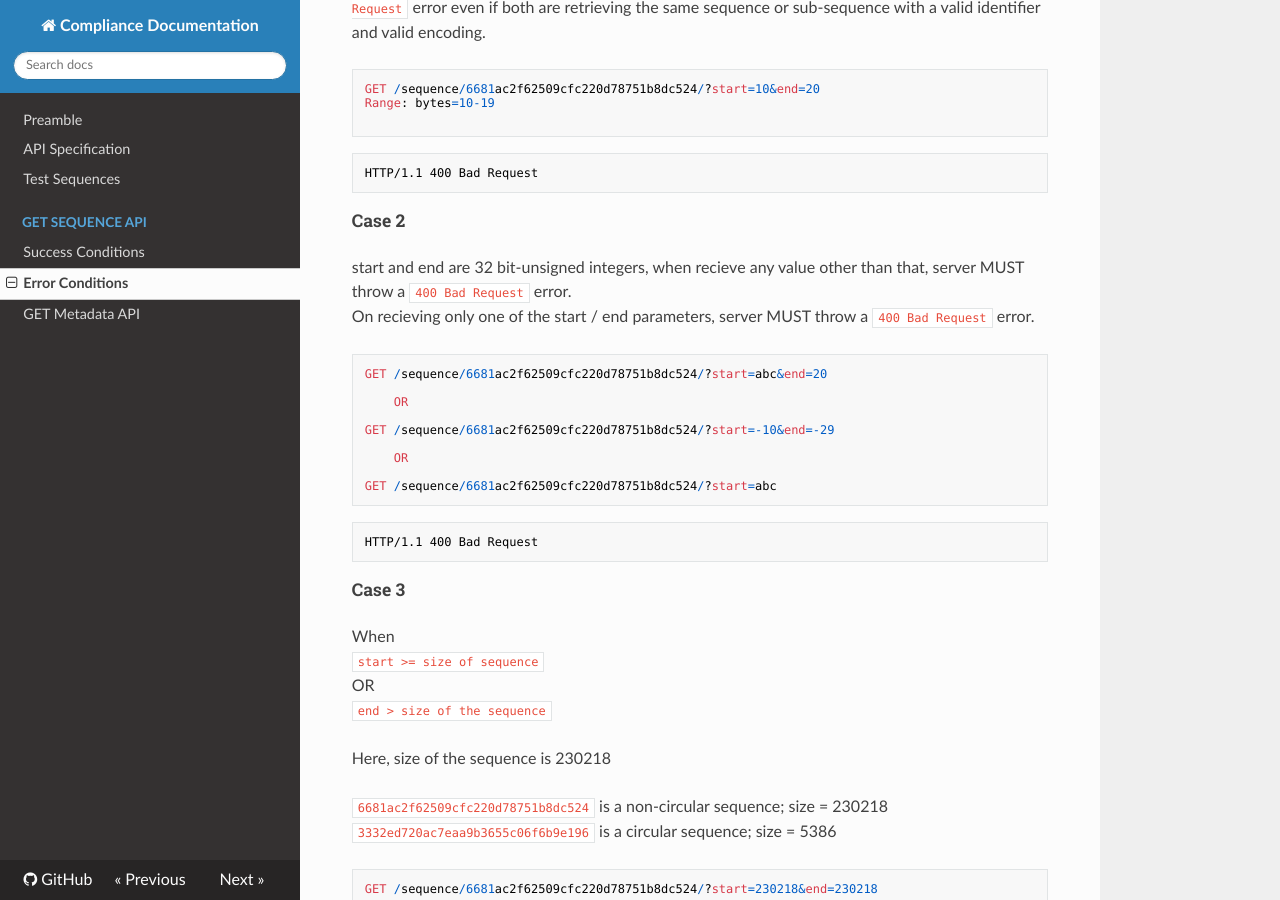
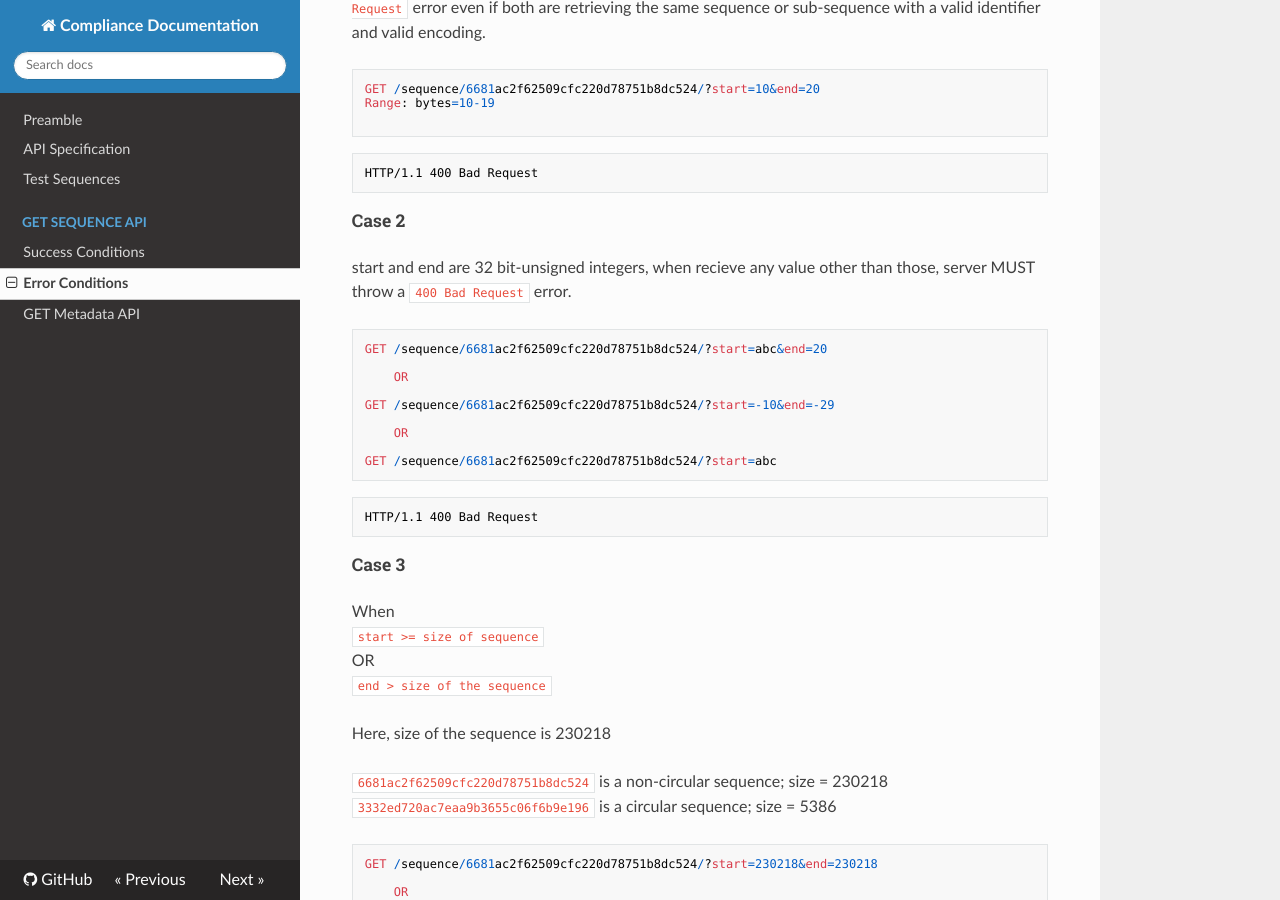
Before and after one commit to ga4gh/refget-compliance-suite, an MkDocs documentation site: the page built from docs/GET_sequence_API/errors.md, in a window 1280 px wide and 900 px high, scrolled down 1279 px. Built offline with MkDocs 1.6.1, drawn with Linux system fonts in a browser that asks for light colours; nearby versions of some CDN libraries; old or Windows-style settings are respelled for this version of MkDocs.

Commit message:
Update errors.md

````diff
--- a/docs/GET_sequence_API/errors.md
+++ b/docs/GET_sequence_API/errors.md
@@ -58,8 +58,7 @@ HTTP/1.1 400 Bad Request
 ```
 
 <h5> Case 2 </h5>
-start and end are 32 bit-unsigned integers, when recieve any value other than that, server MUST throw a `400 Bad Request` error.
-On recieving only one of the start / end parameters, server MUST throw a `400 Bad Request` error.
+start and end are 32 bit-unsigned integers, when recieve any value other than those, server MUST throw a `400 Bad Request` error.
 
 
 ```
````
